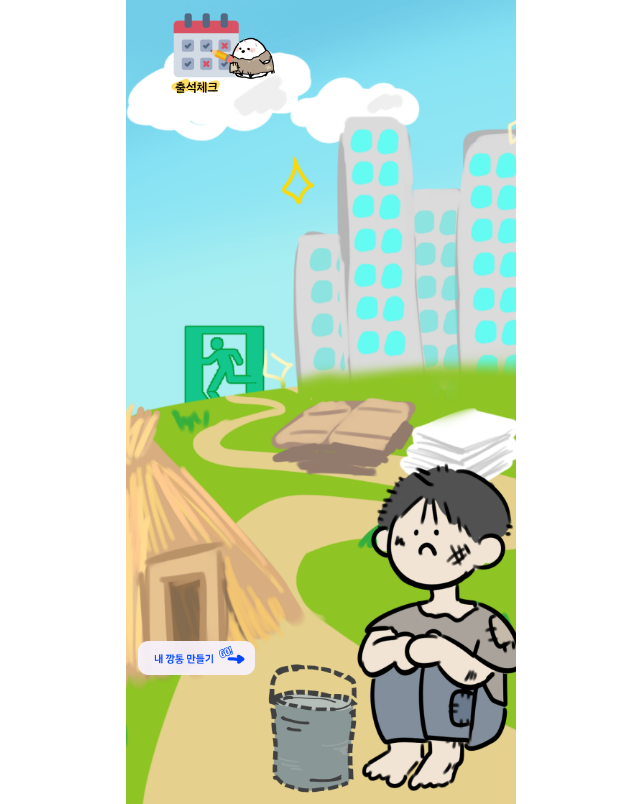
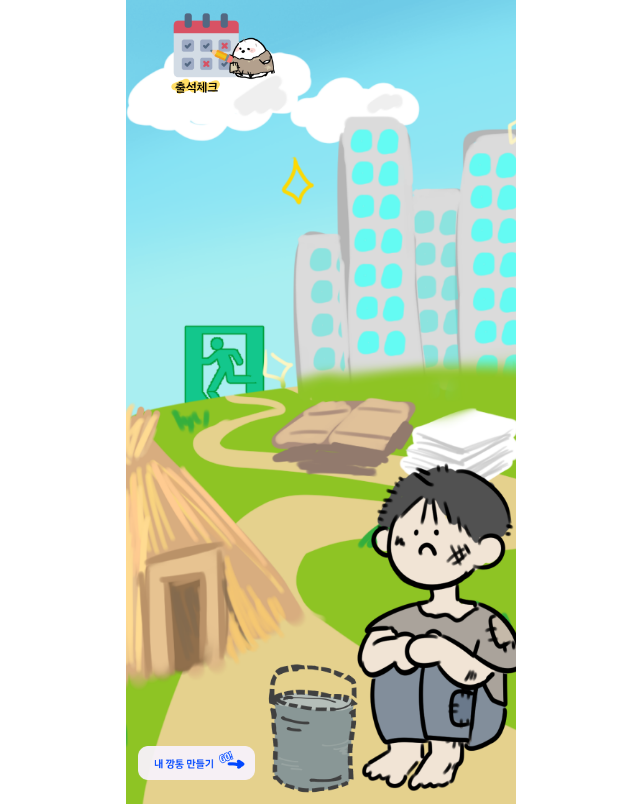
Before and after one commit to Jyebin/shinhan_team2_SOL_the_front, a React (Create React App) app: page / in a window 1280 px wide. Shown: the whole page, without its empty margins (319-959 px from the left). Built offline with nearby package versions, Linux system fonts and the light colour scheme.

Commit message:
design: Change Css
- 버튼 위치 수정

```diff
--- a/src/assets/mainPage/ActiveSavingsMain.css
+++ b/src/assets/mainPage/ActiveSavingsMain.css
@@ -1,5 +1,5 @@
 .checkCan {
-    bottom: 16%;
+    bottom: 3%;
     left: 3%; /* 왼쪽 아래 배치 */
 
     background: url(img/main_btn2.png);
--- a/src/assets/mainPage/NoSavingsMain.css
+++ b/src/assets/mainPage/NoSavingsMain.css
@@ -1,5 +1,5 @@
 .makeCan {
-    bottom: 16%;
+    bottom: 3%;
     left: 3%; /* 왼쪽 아래 배치 */
 
     background: url(img/main_btn1.png);
```
